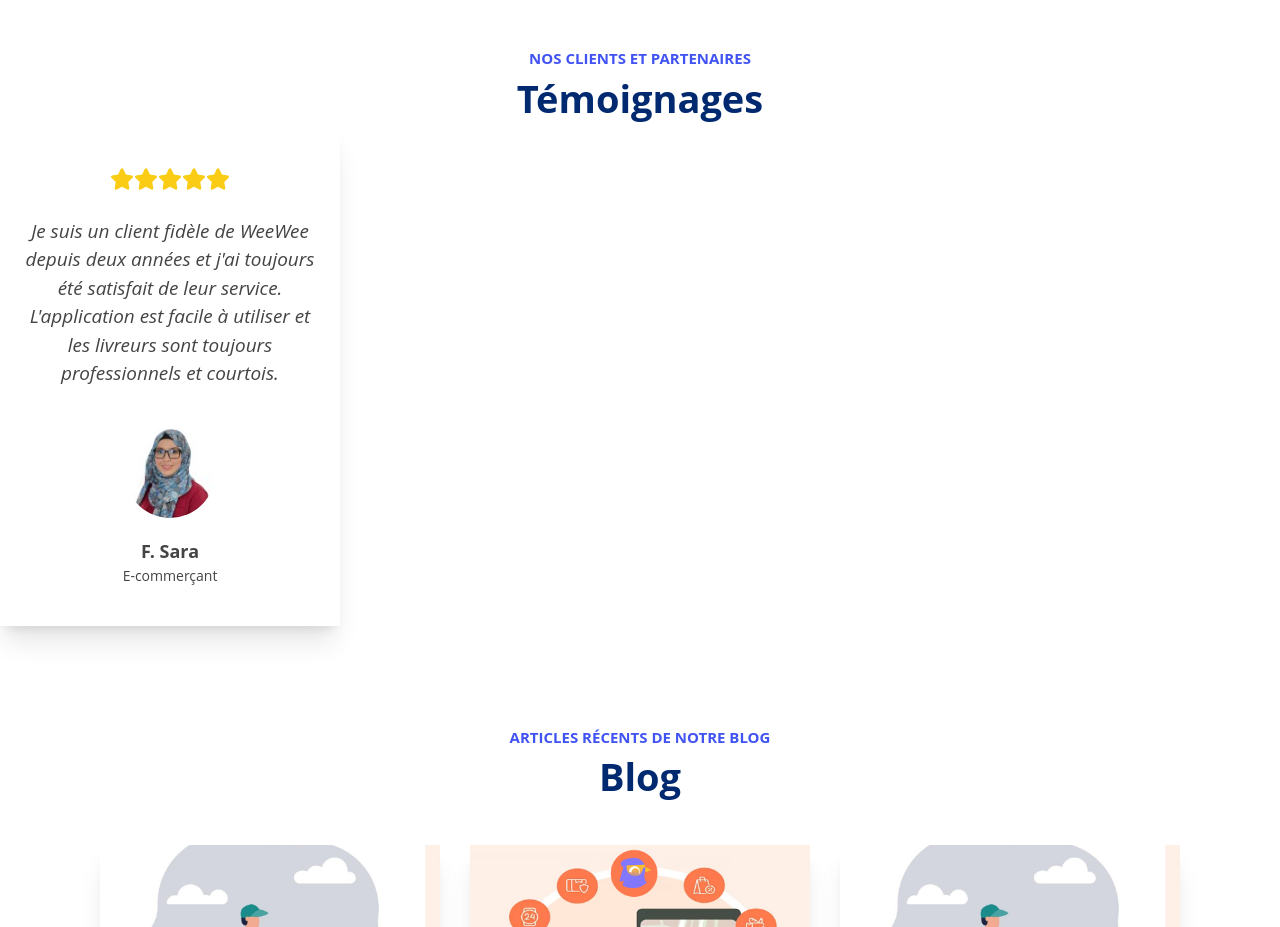
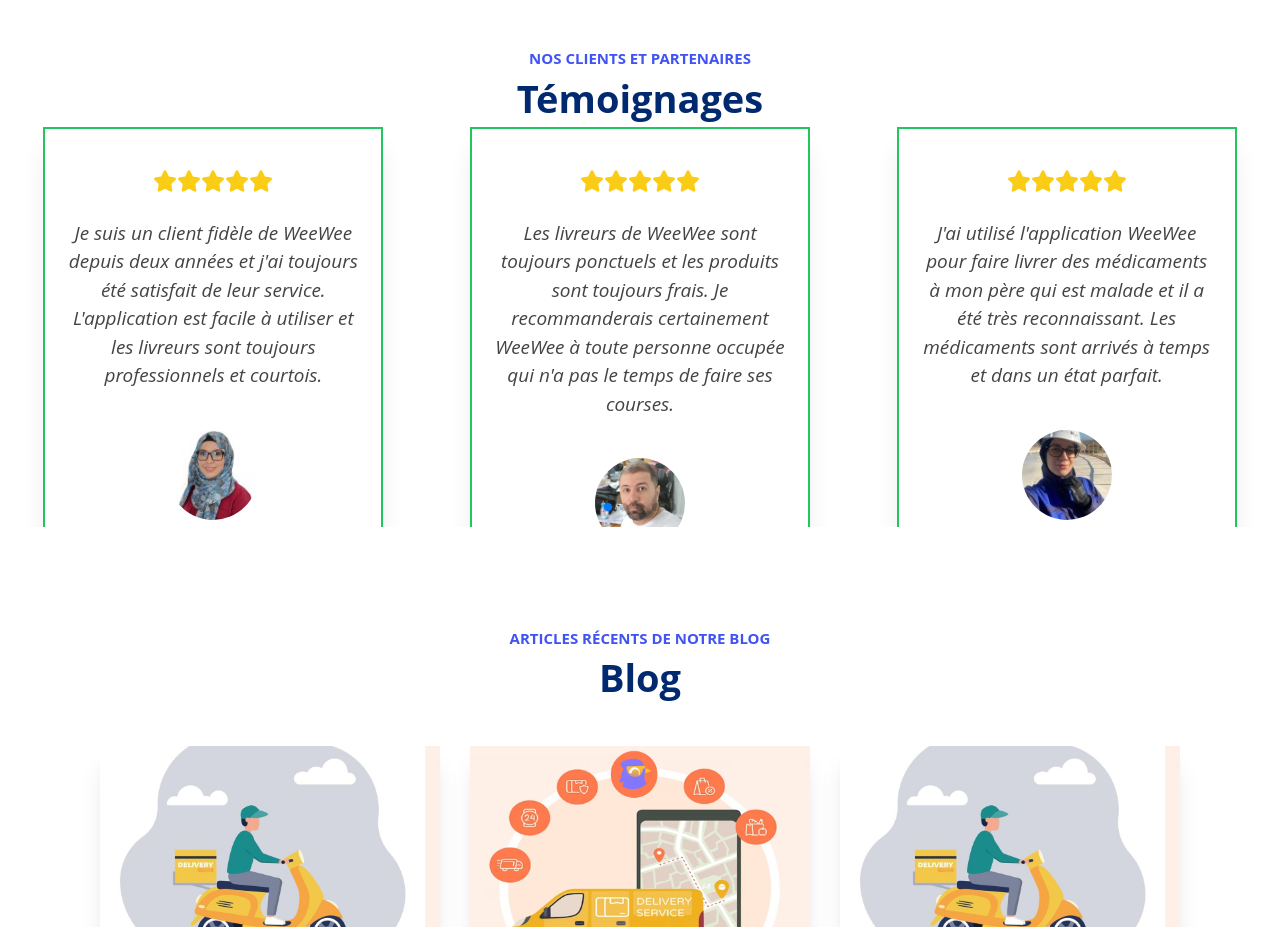
Before and after one commit to SouhailM07/weewee-delivery-landing-page-clone, a React (Vite) app: page / in a window 1280 px wide. Shown: the part 4340-5267 px from the top of the page. Built offline with nearby package versions, Linux system fonts and the light colour scheme.

Commit message:
saving with styles problem in swiper

```diff
--- a/package.json
+++ b/package.json
@@ -21,6 +21,7 @@
     "react": "^18.3.1",
     "react-dom": "^18.3.1",
     "react-hook-form": "^7.52.2",
+    "swiper": "^11.1.10",
     "tailwind-merge": "^2.5.2",
     "tailwindcss-animate": "^1.0.7",
     "zod": "^3.23.8"
--- a/src/components/organisms/Testimonials/Testimonials.tsx
+++ b/src/components/organisms/Testimonials/Testimonials.tsx
@@ -3,6 +3,13 @@
 import { FontAwesomeIcon } from "@fortawesome/react-fontawesome";
 import HeadTitle from "../../atoms/HeadTitle/HeadTitle";
 import { testimonials_t } from "../../../types";
+import { Swiper, SwiperSlide } from "swiper/react";
+// Import Swiper styles
+import "swiper/css";
+import "swiper/css/pagination";
+import "swiper/css/navigation";
+// import required modules
+import { Pagination, Navigation } from "swiper/modules";
 
 import img1 from "/testimonials-1.jpg";
 import img2 from "/testimonials-2.jpg";
@@ -21,7 +28,7 @@
       rating: 5,
     },
     {
-      img: img2,
+      img: img1,
       name: "K. Amina",
       service: "E-commerçant",
       comment:
@@ -36,14 +43,42 @@
         "J'ai utilisé l'application WeeWee pour faire livrer des médicaments à mon père qui est malade et il a été très reconnaissant. Les médicaments sont arrivés à temps et dans un état parfait.",
       rating: 5,
     },
+    {
+      img: img4,
+      name: "K. Soumai",
+      service: "S. Publique",
+      comment:
+        "J'ai utilisé l'application WeeWee pour faire livrer des médicaments à mon père qui est malade et il a été très reconnaissant. Les médicaments sont arrivés à temps et dans un état parfait.",
+      rating: 5,
+    },
+    {
+      img: img5,
+      name: "K. Soumai",
+      service: "S. Publique",
+      comment:
+        "J'ai utilisé l'application WeeWee pour faire livrer des médicaments à mon père qui est malade et il a été très reconnaissant. Les médicaments sont arrivés à temps et dans un état parfait.",
+      rating: 5,
+    },
   ];
   return (
     <section>
       <HeadTitle title="Nos Clients et Partenaires" subTitle="Témoignages" />
       <ul>
-        {testimonials.slice(0, 1).map((e, i) => (
-          <RenderItem key={i} {...e} />
-        ))}
+        <Swiper
+          slidesPerView={3}
+          loop={true}
+          pagination={{
+            clickable: true,
+          }}
+          modules={[Pagination]}
+          className="mySwiper "
+        >
+          {testimonials.map((e, i) => (
+            <SwiperSlide key={i} role="listitem" className="static h-[20rem] ">
+              <RenderItem {...e} />
+            </SwiperSlide>
+          ))}
+        </Swiper>
       </ul>
     </section>
   );
@@ -56,10 +91,7 @@
   rating,
   service,
 }: testimonials_t) => (
-  <li
-    role="listitem"
-    className="text-center w-[17rem] flex flex-col shadow-xl items-center  px-[1rem] py-[2rem]"
-  >
+  <div className="b  mx-auto w-[17rem] text-center  flex flex-col shadow-xl items-center  px-[1rem] py-[2rem]">
     <RatingStars rating={rating} />
     <p className="italic my-[1rem] text-[0.95rem]">{comment}</p>
     <img
@@ -70,7 +102,7 @@
 
     <span className="font-bold text-[0.9rem]">{name}</span>
     <span className="text-[0.7rem]">{service}</span>
-  </li>
+  </div>
 );
 
 const RatingStars = ({ rating }: { rating: number }) => {
```
Also changed, not shown: 2 other files (tests, documents, lock files or other folders).
